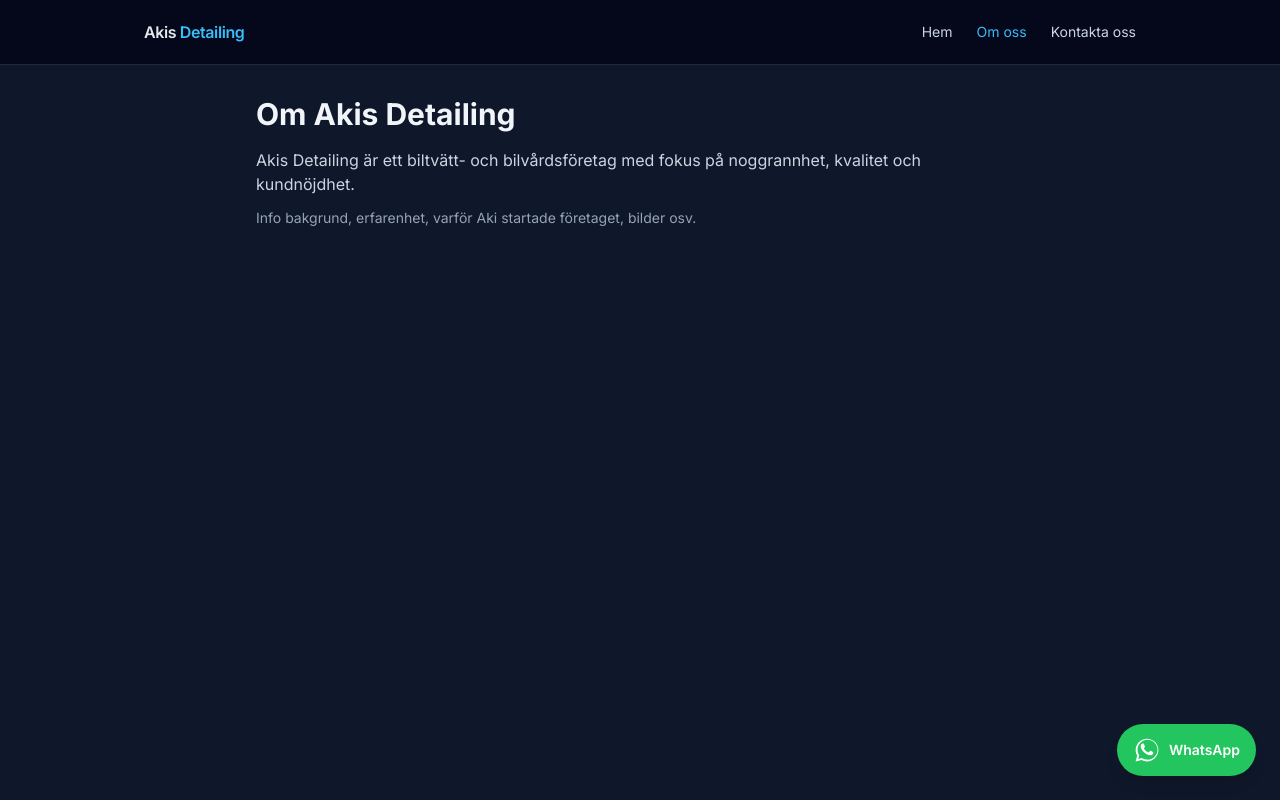
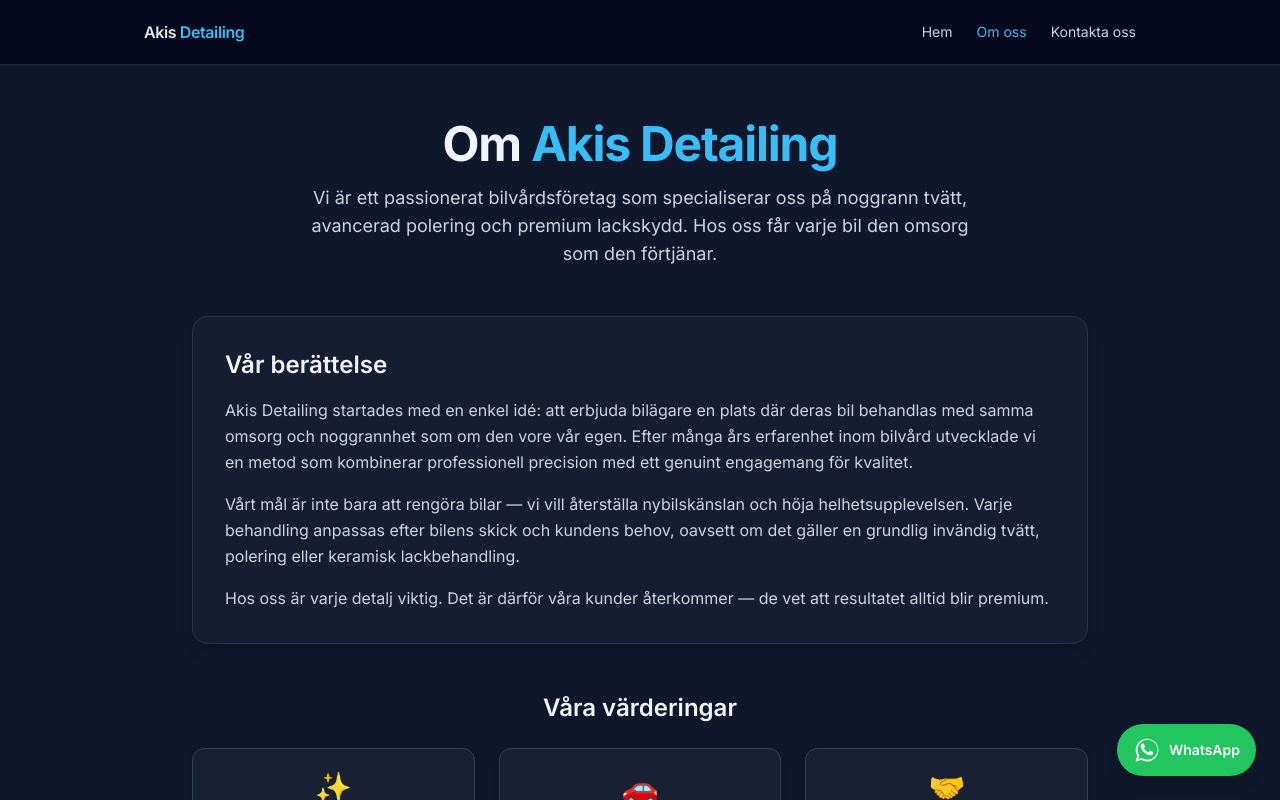
Before and after one commit to AliDevEng/akis-detailing, a React (Create React App) app in the folder frontend/: page /about in a window 1280 px wide. Both pictures are taken after a click on the button "Om oss". Shown: the top 800 px of the page. Built offline with nearby package versions, Linux system fonts and the light colour scheme.

Commit message:
Updated About-us page

```diff
--- /dev/null
+++ b/frontend/src/components/StatCounter.jsx
@@ -0,0 +1,69 @@
+import { useEffect, useRef, useState } from "react";
+
+function StatCounter({ label, value, suffix = "" }) {
+  const [count, setCount] = useState(0);
+  const [hasStarted, setHasStarted] = useState(false);
+  const ref = useRef(null);
+
+  useEffect(() => {
+    // Observer som kollar när komponenten syns i viewport
+    const observer = new IntersectionObserver(
+      (entries) => {
+        entries.forEach((entry) => {
+          if (entry.isIntersecting && !hasStarted) {
+            setHasStarted(true);
+          }
+        });
+      },
+      { threshold: 0.4 } // ~40% av elementet ska synas
+    );
+
+    if (ref.current) observer.observe(ref.current);
+
+    return () => observer.disconnect();
+  }, [hasStarted]);
+
+  useEffect(() => {
+    if (!hasStarted) return;
+
+    let animationFrameId;
+    const duration = 1500; // 1.5 sek
+    const startTime = performance.now();
+
+    const animate = (time) => {
+      const elapsed = time - startTime;
+      const progress = Math.min(elapsed / duration, 1); // 0 → 1
+
+      const currentValue = Math.floor(progress * value);
+      setCount(currentValue);
+
+      if (progress < 1) {
+        animationFrameId = requestAnimationFrame(animate);
+      } else {
+        setCount(value); // säkerställ exakt slutvärde
+      }
+    };
+
+    animationFrameId = requestAnimationFrame(animate);
+
+    return () => cancelAnimationFrame(animationFrameId);
+  }, [hasStarted, value]);
+
+  return (
+    <div
+      ref={ref}
+      className="rounded-2xl bg-slate-800/70 border border-slate-700/80 px-5 py-4 shadow-md
+                 flex flex-col items-center justify-center text-center"
+    >
+      <div className="text-3xl md:text-4xl font-semibold text-sky-300 mb-1">
+        {count}
+        {suffix}
+      </div>
+      <div className="text-xs uppercase tracking-[0.16em] text-slate-400">
+        {label}
+      </div>
+    </div>
+  );
+}
+
+export default StatCounter;
--- a/frontend/src/pages/About.jsx
+++ b/frontend/src/pages/About.jsx
@@ -1,23 +1,128 @@
-function About () {
-    return (
-        <div className="min-h-screen bg-slate-900 text-slate-100 pt-24 px-4">
-            <div className="max-w-3xl mx-auto">
-                <h1 className="text-3xl font-bold mb-4">Om Akis Detailing</h1>
-                <p className="text-slate-300 mb-3">
-                Akis Detailing är ett biltvätt- och bilvårdsföretag med fokus på
-                noggrannhet, kvalitet och kundnöjdhet.
+import StatCounter from "../components/StatCounter";
+import FadeInWhenVisible from "../components/FadeInWhenVisible";
+
+function About() {
+  return (
+    <div className="min-h-screen bg-slate-900 text-slate-100 pt-24 px-4 pb-20">
+      <div className="max-w-4xl mx-auto space-y-12">
+
+        {/* INTRO */}
+        <FadeInWhenVisible>
+          <section className="text-center space-y-4">
+            <h1 className="text-4xl md:text-5xl font-bold tracking-tight">
+              Om <span className="text-sky-400">Akis Detailing</span>
+            </h1>
+            <p className="text-slate-300 text-base md:text-lg max-w-2xl mx-auto">
+              Vi är ett passionerat bilvårdsföretag som specialiserar oss på
+              noggrann tvätt, avancerad polering och premium lackskydd.
+              Hos oss får varje bil den omsorg som den förtjänar.
+            </p>
+          </section>
+        </FadeInWhenVisible>
+
+        {/* STORY / WHY US */}
+        <FadeInWhenVisible delay={80}>
+          <section className="bg-slate-800/40 rounded-2xl border border-slate-700/60 p-6 md:p-8 shadow-lg">
+            <h2 className="text-2xl font-semibold mb-4">Vår berättelse</h2>
+
+            <p className="text-slate-300 leading-relaxed mb-4">
+              Akis Detailing startades med en enkel idé: att erbjuda bilägare
+              en plats där deras bil behandlas med samma omsorg och noggrannhet
+              som om den vore vår egen. Efter många års erfarenhet inom bilvård
+              utvecklade vi en metod som kombinerar professionell precision med
+              ett genuint engagemang för kvalitet.
+            </p>
+
+            <p className="text-slate-300 leading-relaxed mb-4">
+              Vårt mål är inte bara att rengöra bilar — vi vill återställa
+              nybilskänslan och höja helhetsupplevelsen. Varje behandling
+              anpassas efter bilens skick och kundens behov, oavsett om det
+              gäller en grundlig invändig tvätt, polering eller keramisk
+              lackbehandling.
+            </p>
+
+            <p className="text-slate-300 leading-relaxed">
+              Hos oss är varje detalj viktig. Det är därför våra kunder
+              återkommer — de vet att resultatet alltid blir premium.
+            </p>
+          </section>
+        </FadeInWhenVisible>
+
+        {/* VALUES */}
+        <FadeInWhenVisible delay={140}>
+          <section>
+            <h2 className="text-2xl font-semibold mb-6 text-center">Våra värderingar</h2>
+
+            <div className="grid grid-cols-1 sm:grid-cols-3 gap-6">
+              {/* VALUE 1 */}
+              <div className="bg-slate-800/60 border border-slate-700 rounded-xl p-5 text-center shadow-md">
+                <div className="text-3xl mb-3">✨</div>
+                <h3 className="font-semibold text-lg mb-2">Noggrannhet</h3>
+                <p className="text-sm text-slate-400">
+                  Varje bil behandlas med maximal precision och fokus på detaljer.
                 </p>
-                <p className="text-slate-400 text-sm">
-                Info bakgrund, erfarenhet,
-                varför Aki startade företaget, bilder osv.
+              </div>
+
+              {/* VALUE 2 */}
+              <div className="bg-slate-800/60 border border-slate-700 rounded-xl p-5 text-center shadow-md">
+                <div className="text-3xl mb-3">🚗</div>
+                <h3 className="font-semibold text-lg mb-2">Passion</h3>
+                <p className="text-sm text-slate-400">
+                  Bilar är mer än ett transportmedel — de är vår passion.
                 </p>
+              </div>
 
+              {/* VALUE 3 */}
+              <div className="bg-slate-800/60 border border-slate-700 rounded-xl p-5 text-center shadow-md">
+                <div className="text-3xl mb-3">🤝</div>
+                <h3 className="font-semibold text-lg mb-2">Kundfokus</h3>
+                <p className="text-sm text-slate-400">
+                  Vi bygger långsiktiga relationer med nöjda kunder.
+                </p>
+              </div>
             </div>
-        </div>
+          </section>
+        </FadeInWhenVisible>
 
-    );
+        {/* KEY STATS */}
+        <FadeInWhenVisible delay={200}>
+          <section className="pt-4">
+            <h2 className="text-2xl font-semibold mb-3 text-center">
+              Nyckeltal
+            </h2>
+            <p className="text-slate-400 text-sm text-center mb-6 max-w-xl mx-auto">
+              Några siffror som visar vad våra kunder uppskattar med Akis
+              Detailing.
+            </p>
 
+            <div className="grid grid-cols-2 gap-4 max-w-md mx-auto">
+              <StatCounter label="Antal projekt" value={148} />
+              <StatCounter label="Nöjda kunder" value={72} />
+            </div>
+          </section>
+        </FadeInWhenVisible>
 
+        {/* CTA */}
+        <FadeInWhenVisible delay={260}>
+          <section className="text-center pt-4">
+            <a
+              href="#contact"
+              className="inline-flex items-center justify-center px-6 py-3 rounded-full text-sm font-semibold
+                         bg-green-500 hover:bg-green-600 text-white shadow-lg hover:shadow-xl
+                         transition transform hover:-translate-y-0.5"
+            >
+              Kontakta oss
+            </a>
+
+            <p className="text-xs text-slate-400 mt-2">
+              Vi svarar snabbast via WhatsApp.
+            </p>
+          </section>
+        </FadeInWhenVisible>
+
+      </div>
+    </div>
+  );
 }
 
 export default About;
```
